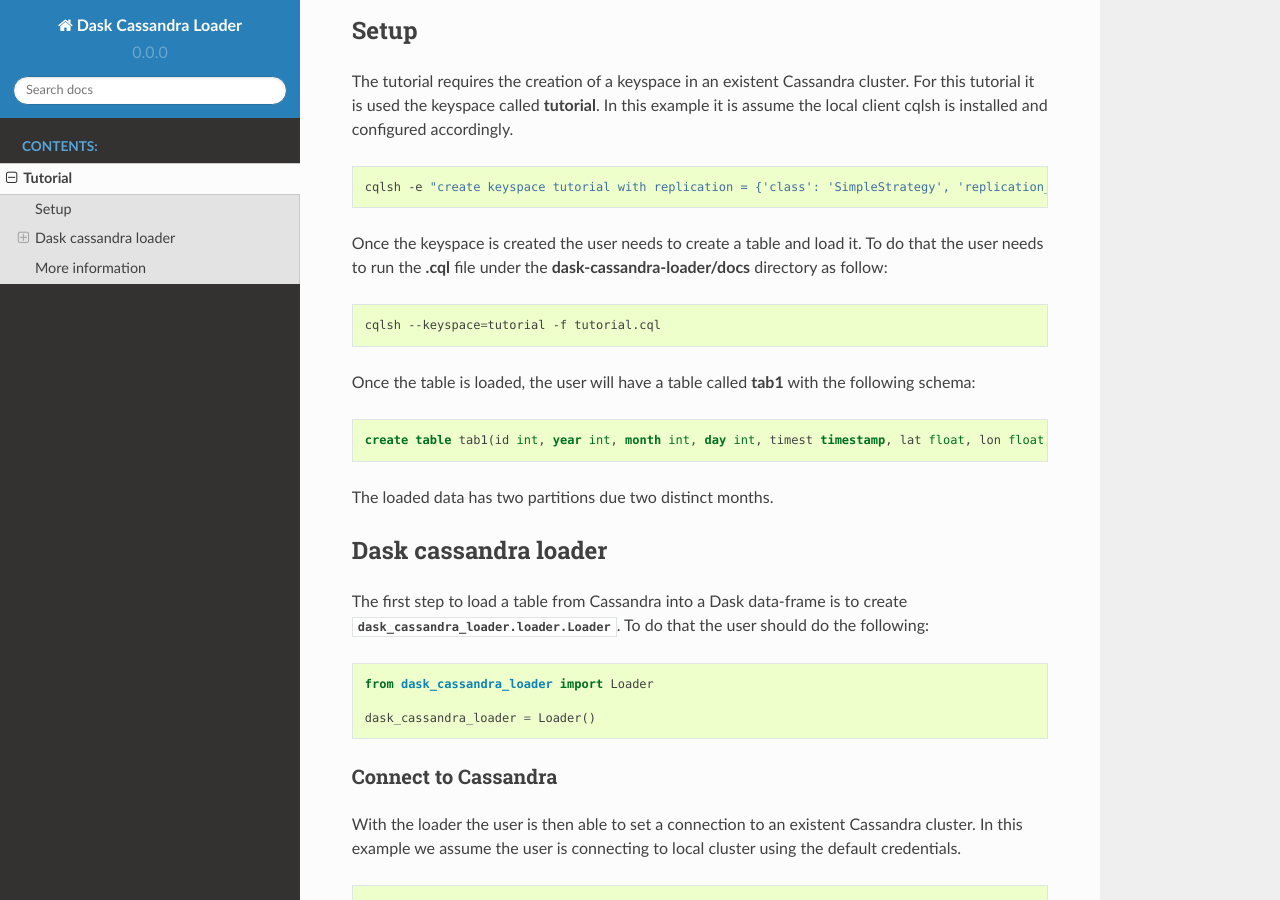
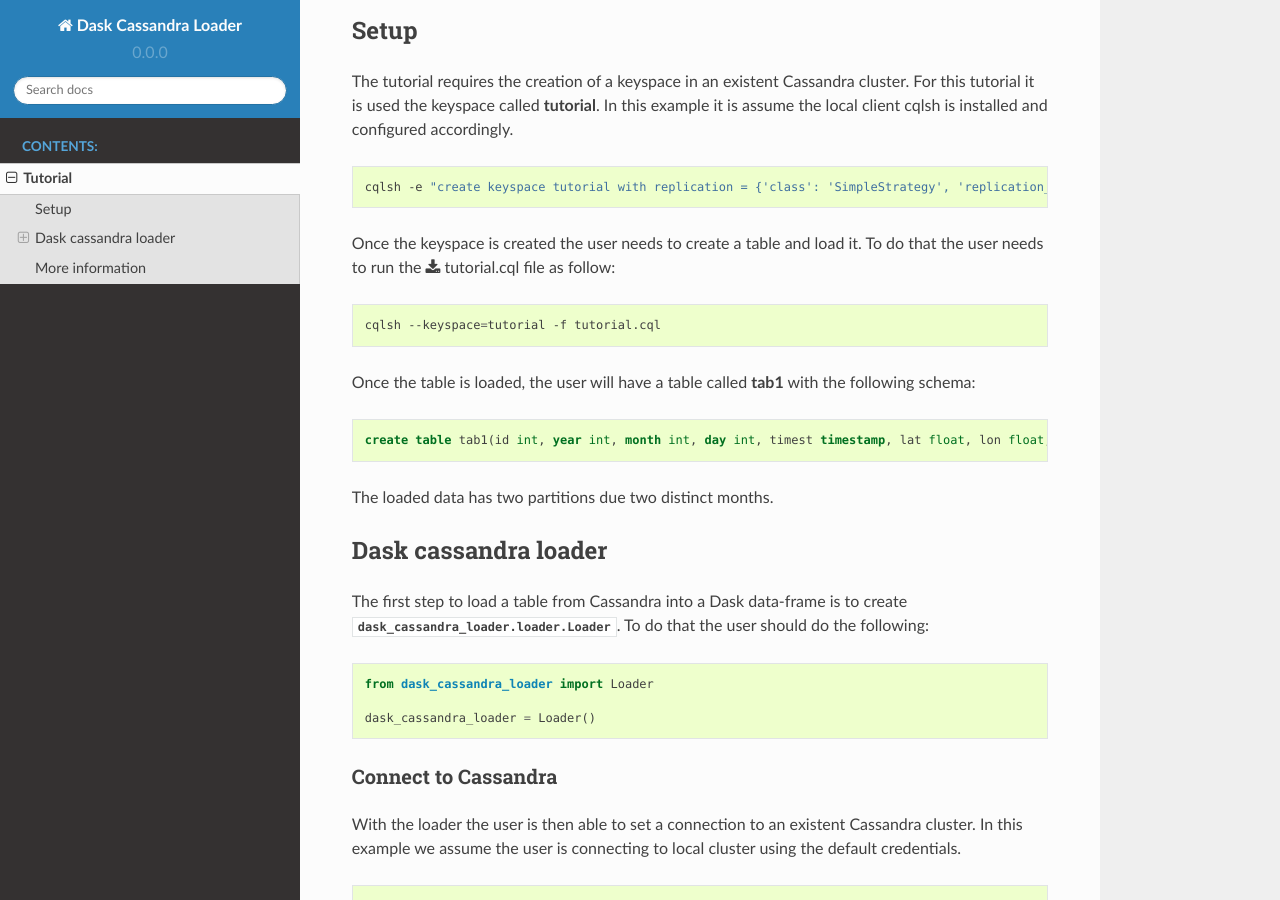
Before and after one commit to NLeSC/dask-cassandra-loader, a Sphinx documentation site: the page built from docs/tutorial.rst, in a window 1280 px wide and 900 px high, scrolled down 405 px. Built offline with Sphinx 7.4.7 and the Read the Docs theme 2.0.0, drawn with Linux system fonts in a browser that asks for light colours; pages that are not in the unit, such as notebooks, are missing from menus.

Commit message:
Added download link for tutorial.cql

```diff
--- a/docs/tutorial.rst
+++ b/docs/tutorial.rst
@@ -27,7 +27,7 @@
     cqlsh -e "create keyspace tutorial with replication = {'class': 'SimpleStrategy', 'replication_factor': 1};"
 
 Once the keyspace is created the user needs to create a table and load it. To do that the
-user needs to run the **.cql** file under the **dask-cassandra-loader/docs** directory as follow:
+user needs to run the :download:`tutorial.cql <tutorial.cql>` file as follow:
 
 .. code-block:: bash
 
```
